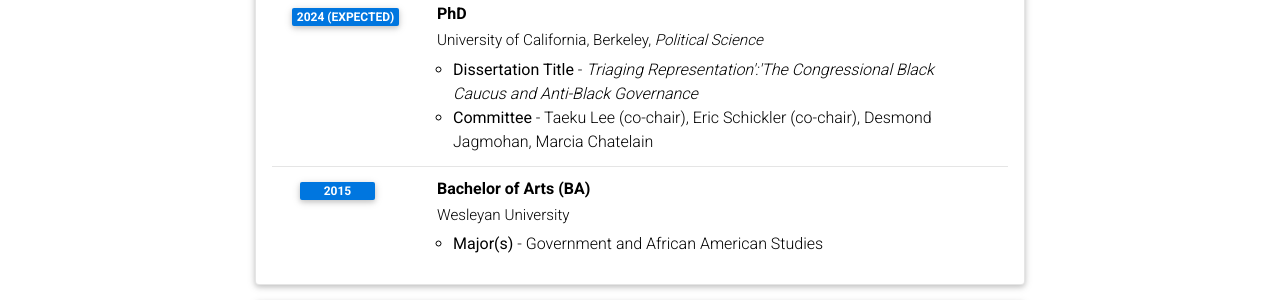
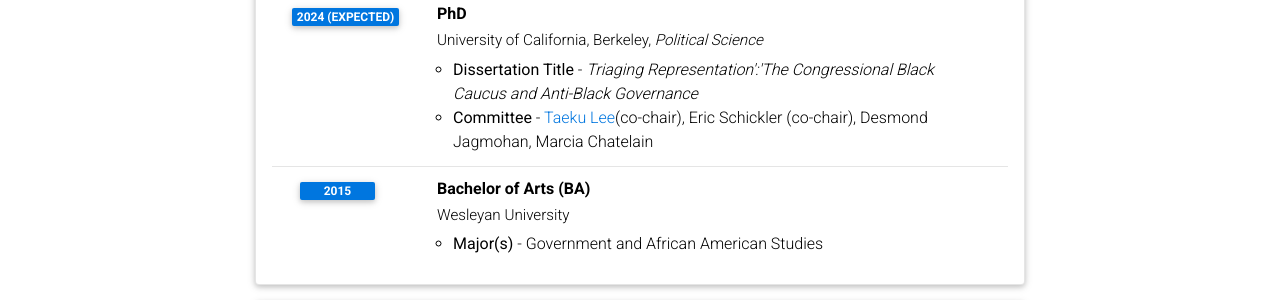
Before and after one commit to chosam2322/chosam2322.github.io, a Jekyll site: the page built from _pages/cv.md, in a window 1280 px wide and 900 px high. Shown: the part 431-731 px from the top of the window. Built offline with Jekyll 4.4.1, drawn with Linux system fonts in a browser that asks for light colours; comment, search, counter and statistics services are not loaded; a style sheet for code colours, icons or effects is not loaded; some of the changed lines change nothing that is shown.

Commit message:
Update cv.yml

```diff
--- a/_data/cv.yml
+++ b/_data/cv.yml
@@ -13,7 +13,7 @@
       institution: University of California, Berkeley, <i>Political Science</i>
       description:
         - <b>Dissertation Title</b> - <i>Triaging Representation':'The Congressional Black Caucus and Anti-Black Governance </i>
-        - <b>Committee</b> - Taeku Lee (co-chair), Eric Schickler (co-chair), Desmond Jagmohan, Marcia Chatelain
+        - <b>Committee</b> - <a href="https://www.gov.harvard.edu/directory/taeku-lee/">Taeku Lee</a>(co-chair), Eric Schickler (co-chair), Desmond Jagmohan, Marcia Chatelain
       year: 2024 (expected)
     - title: Bachelor of Arts (BA)
       institution: Wesleyan University
```
